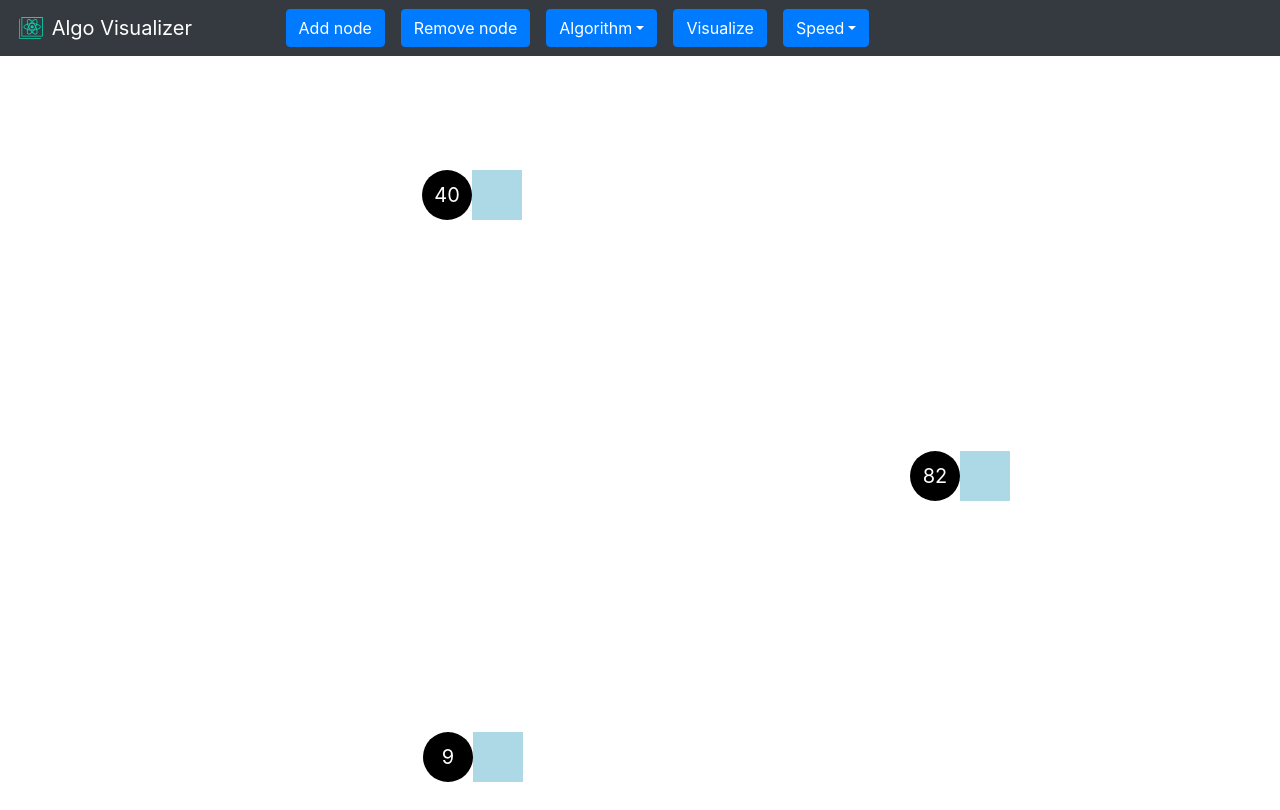
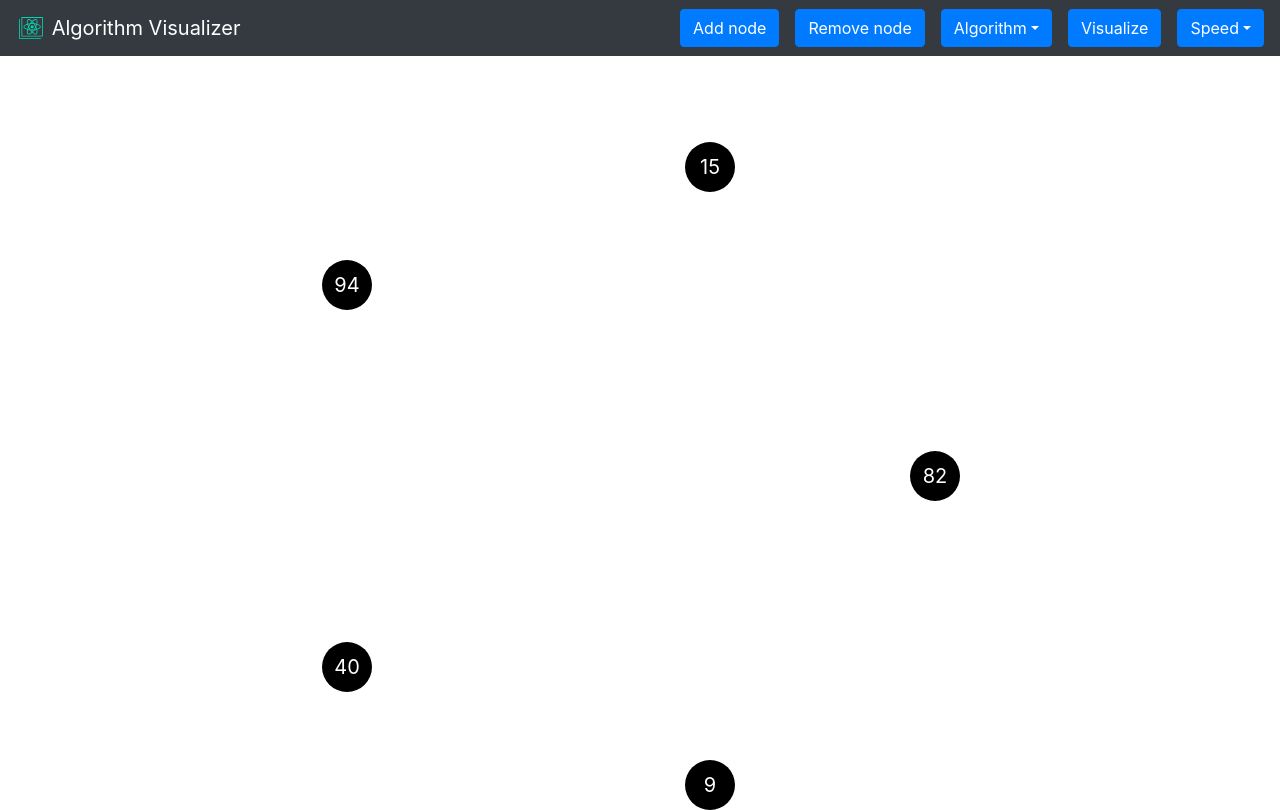
Before and after one commit to srv-twry/distributed-algorithm-visualizer, a React (Create React App) app: page / in a window 1280 px wide. Built offline with nearby package versions, Linux system fonts and the light colour scheme.

Commit message:
Basic working state

```diff
--- a/public/index.html
+++ b/public/index.html
@@ -26,7 +26,7 @@
     -->
     <link rel="stylesheet" href="https://maxcdn.bootstrapcdn.com/bootstrap/4.3.1/css/bootstrap.min.css"
       integrity="sha384-ggOyR0iXCbMQv3Xipma34MD+dH/1fQ784/j6cY/iJTQUOhcWr7x9JvoRxT2MZw1T" crossorigin="anonymous" />
-    <title>Algo Visualizer</title>
+    <title>Algorithm Visualizer</title>
   </head>
   <body>
     <noscript>You need to enable JavaScript to run this app.</noscript>
--- a/src/components/node/node.js
+++ b/src/components/node/node.js
@@ -7,15 +7,17 @@ class Node extends React.Component {
         if (this.props.node.isLeader) {
             classes.push("leader");
         }
+        let nextMessage;
+        if(this.props.node.data > 0) {
+            nextMessage = <div className="box">{this.props.node.data}</div>;
+        }
 
         return (
             <div>
                 <div className={classes.join(" ")}>
                     {this.props.node.uid}
                 </div>
-                <div className="box">
-
-                </div>
+                {nextMessage}
             </div>
         );
     }
--- a/src/components/ring/ring.js
+++ b/src/components/ring/ring.js
@@ -9,7 +9,7 @@ class Ring extends React.Component {
     static defaultState = {
         "nodes": [],
         "inProgress": false,
-        "numNodes": 3,
+        "numNodes": 5,
         "algorithm": "LCR",
         "speed": "regular"
     }
@@ -56,16 +56,13 @@ class Ring extends React.Component {
                 }
             }
 
-            let nxt = index + 1;
-            if(nxt === numNodes) nxt = 0;
             let currentNode = {
                 "id": index + 1,
                 "uid": uniqueIdentifier,
                 "isLeader": false,
                 "xCoordinate": coordinates[index][0] + xOffset,
                 "yCoordinate": coordinates[index][1],
-                "nextX": coordinates[nxt][0] + xOffset,
-                "nextY": coordinates[nxt][1]
+                "data": null
             }
             createdNodes.push(currentNode);
         }
@@ -89,9 +86,30 @@ class Ring extends React.Component {
         this.setState({
             inProgress: true
         });
+        let animationTime = 1000;
+        if(this.state.speed === "slow") {
+            animationTime = 2000;
+        } else if(this.state.speed === "fast") {
+            animationTime = 500;
+        }
+
         if(this.state.algorithm === "LCR") {
-            let result = lcr(this.state.nodes);
-            console.log(result);
+            let {path, leader} = lcr(this.state.nodes);
+            for(let idx = 0; idx < path.length; idx++) {
+                setTimeout(() => {
+                    const res = path[idx];
+                    let newNodes = this.state.nodes;
+                    for (let nidx = 0; nidx < newNodes.length; nidx++) {
+                        newNodes[nidx].data = res[nidx];
+                        if (idx === path.length - 1 && nidx === leader) {
+                            newNodes[nidx].isLeader = true;
+                        }
+                    }
+                    this.setState({
+                        node: newNodes
+                    });
+                }, animationTime * idx);
+            }
         }
         this.setState({ inProgress: false });
     }
@@ -141,7 +159,7 @@ class Ring extends React.Component {
         return (
             <div>
                 <div>
-                    <Navbar bg="dark" variant="dark" expand="xl">
+                    <Navbar bg="dark" variant="dark" expand="xl" className="justify-content-between">
                         <Navbar.Brand href="">
                             <img
                                 alt=""
@@ -150,7 +168,7 @@ class Ring extends React.Component {
                                 height="30"
                                 className="d-inline-block align-top"
                             />
-                            {' Algo Visualizer'}
+                            {' Algorithm Visualizer'}
                         </Navbar.Brand>
                         &emsp; &emsp; &emsp; &emsp;
                         <ButtonToolbar>
```
